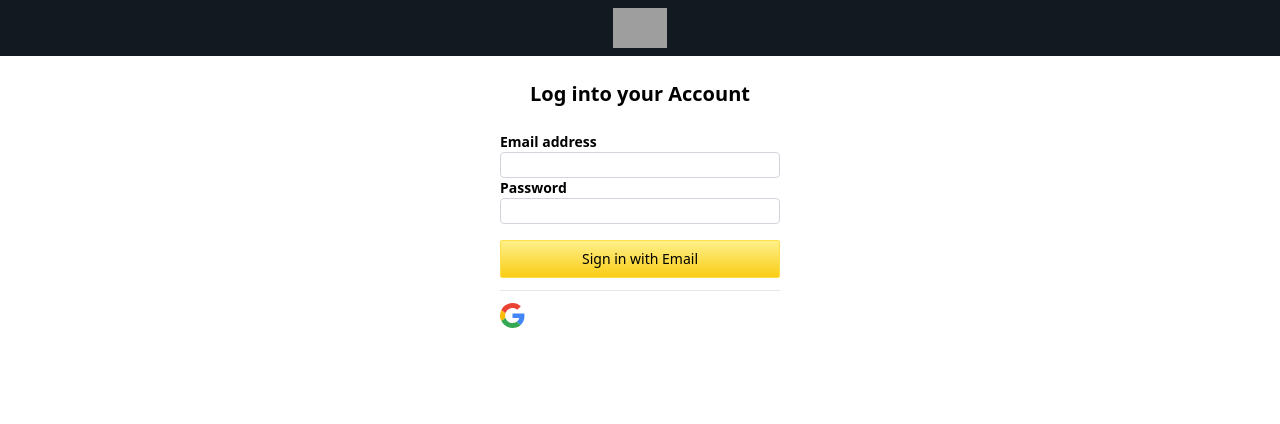
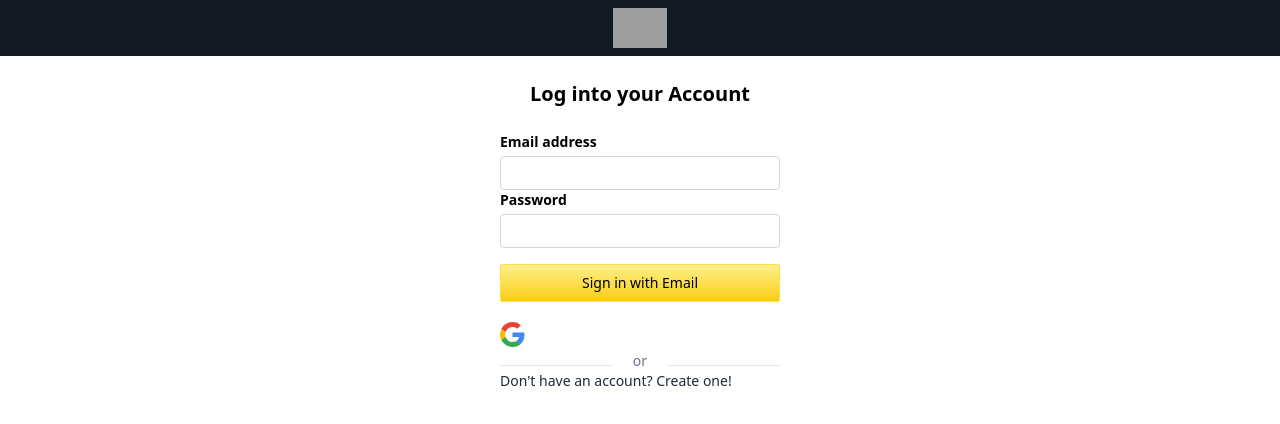
Before and after one commit to StefanCodes17/AmazonClone, a Next.js app: page /auth/signin in a window 1280 px wide. Shown: the top 424 px of the page. Built offline with nearby package versions, Linux system fonts and the light colour scheme; no server answers; grey boxes are pictures that could not be loaded.

Commit message:
Added signup route and updated currency formatting

```diff
--- a/src/components/Product.js
+++ b/src/components/Product.js
@@ -29,7 +29,7 @@ const Product = ({id, title, price, description, category, image, setShow}) => {
             </div>
             <p className='text-xs mt-2 my-2 line-clamp-2'>{description}</p>
             <div className='mb-5'>
-                ${price}
+                {new Intl.NumberFormat('en-IN', {currency: "USD", style:"currency"}).format(price)}
             </div>
             {hasPrime && (
                 <div className='flex items-center space-x-2 -mt-5'>
--- a/src/pages/auth/signin.js
+++ b/src/pages/auth/signin.js
@@ -1,4 +1,4 @@
-import {getProviders, signIn, getCsrfToken, useSession} from "next-auth/react"
+import {getProviders, signIn, getSession} from "next-auth/react"
 import Image from 'next/image'
 import { useRouter } from "next/router"
 import { useState } from "react"
@@ -15,10 +15,14 @@ const GoogleIcon = () =>(
 )
 
 export default function SignIn({ providers, csrfToken}) {
-
+  const router = useRouter()
   const [username, setUsername] = useState("")
   const [password, setPassword] = useState("")
 
+  const handleSubmit = (e) =>{
+    e.preventDefault()
+    signIn(providers.credentials.id, { username, password, callbackUrl: `${process.env.NEXTAUTH_URL}`})
+  }
 
   return (
     <div className="relative">
@@ -35,10 +39,9 @@ export default function SignIn({ providers, csrfToken}) {
           <div className=" px-8 py-10 mt-5">
             <h1 className="font-semibold font-sans text-xl text-center">Log into your Account</h1>
             <form
-            onSubmit={(e) => e.preventDefault()}
+            onSubmit={handleSubmit}
             className="flex flex-col mt-6 max-w-xs m-auto"
             >
-              <input type="csrfToken" type="hidden" defaultValue={csrfToken}></input>
               <label htmlFor="email" className="font-semibold text-sm">
                 Email address
               </label>
@@ -49,7 +52,7 @@ export default function SignIn({ providers, csrfToken}) {
               type="email"
               id="email"
               name="email"
-              className="border border-gray-300 rounded focus:outline-none focus:shadow pl-2" />
+              className="border border-gray-300 rounded focus:outline-none focus:shadow pl-2 py-1 mt-1" />
               <label htmlFor="password" className= "font-semibold text-sm">
                 Password
               </label>
@@ -60,12 +63,22 @@ export default function SignIn({ providers, csrfToken}) {
               type="password"
               id="password"
               name="password"
-              className="border border-gray-300 rounded focus:outline-none focus:shadow pl-2"/>
-              <button type="submit" className="button mt-4" onClick={() => signIn(providers.credentials.id, { username, password, callbackUrl: `${process.env.NEXTAUTH_URL}`})}>Sign in with Email</button>
+              className="border border-gray-300 rounded focus:outline-none focus:shadow pl-2 py-1 mt-1"/>
+              <button type="submit" className="button mt-4">Sign in with Email</button>
             </form>
-            <hr className="mt-3"></hr>
-            <div className="mt-3 hover:cursor-pointer" onClick={()=>signIn(providers.google.id,{callbackUrl: `${process.env.NEXTAUTH_URL}`})}>
+            <div className="mt-5 hover:cursor-pointer" onClick={()=>signIn(providers.google.id,{callbackUrl: `${process.env.NEXTAUTH_URL}`})}>
               <GoogleIcon/>
+            </div>
+            <div className="w-full flex items-center justify-between">
+                <hr className="mt-3 w-28"></hr>
+                <p className="text-sm pt-1 text-gray-500">or</p>
+                <hr className="mt-3 w-28"></hr>
+            </div>
+            <div>
+              <p
+              className="text-sm text-gray-800 hover:underline underline-offset-2 cursor-pointer"
+              onClick={() => router.push("/auth/signup")}
+              >Don't have an account? <span >Create one!</span></p>
             </div>
           </div>
       </div>
@@ -74,11 +87,19 @@ export default function SignIn({ providers, csrfToken}) {
 }
 
 export async function getServerSideProps(context) {
+  const session = await getSession(context)
+  if(session?.user){
+    return{
+      redirect:{
+        permanent: false,
+        destination: "/"
+      }
+    }
+  }
+
   const providers = await getProviders()
-  const csrfToken = await getCsrfToken()
   return {
     props: {
-      csrfToken,
       providers
     },
   }
--- /dev/null
+++ b/src/pages/auth/signup.js
@@ -0,0 +1,9 @@
+const Signup = () => {
+    return (
+        <div>
+            This is the signup page!!!
+        </div>
+    )
+}
+
+export default Signup
```
